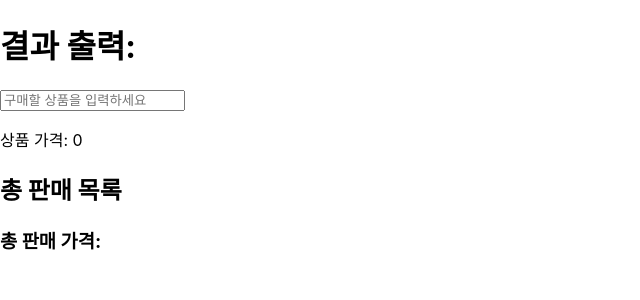
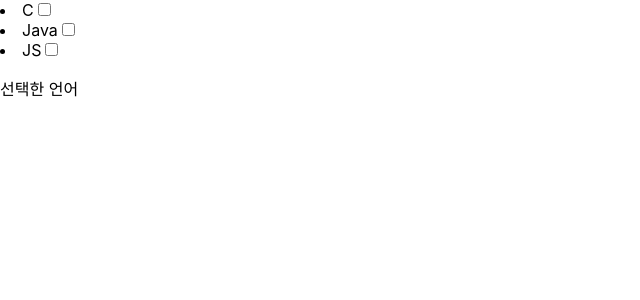
Before and after one commit to scminy0527-rgb/back_react_study, a React (Create React App) app: page / in a window 1280 px wide. Shown: the top 300 px of the page, without its empty margins (0-640 px from the left). Built offline with nearby package versions, Linux system fonts and the light colour scheme.

Commit message:
feat: checkbox

```diff
--- a/src/App.js
+++ b/src/App.js
@@ -1,10 +1,10 @@
 import "./App.css";
-import ProductContainer from "./map/store/ProductContainer";
+import CheckboxContainer from "./map/store/CheckboxContainer";
 
 function App() {
   return (
     <>
-      <ProductContainer />
+      <CheckboxContainer />
     </>
   );
 }
--- /dev/null
+++ b/src/map/store/Checkbox.jsx
@@ -0,0 +1,14 @@
+import React from "react";
+
+const Checkbox = ({ language, onSelected }, key) => {
+  // 체크박스 열 정의
+  const checkboxRow = (
+    <li key={key}>
+      <span>{language}</span>
+      <input type="checkbox" value={language} onChange={onSelected} />
+    </li>
+  );
+  return checkboxRow;
+};
+
+export default Checkbox;
--- /dev/null
+++ b/src/map/store/CheckboxContainer.jsx
@@ -0,0 +1,55 @@
+import React, { useState } from "react";
+import Checkbox from "./Checkbox";
+
+// 사용자가 클릭한 체크박스의 value를 화면에 출력
+// 상용자가 체크박스를 해제하면 value도 화면에서 제거
+// 단 화면에 출력하는 결과는 li태그의 리스트로 출력한다. (문자열 사용X)
+// 완료 후 li태는 컴포넌트로 분리
+const CheckboxContainer = () => {
+  const languages = ["C", "Java", "JS"];
+
+  // 사용자가 선택 한 언어 담는 상태 (초기값: 빈 상태)
+  const [selectedLanguages, setLanguageList] = useState([]);
+
+  // 각 체크박스 했을 때 할 동작 정의
+  // 하위 컴포넌트 에서수행 할 동작
+  const onSelectListener = (e) => {
+    // 먼저 체크 했을 때 값 잘 표시되나 보기
+    if (e.target.checked) {
+      // 체크가 된거기에 선택된거에 추가
+      setLanguageList([...selectedLanguages, e.target.defaultValue]);
+    } else {
+      // 기존에 선택된 거는 선택 해제
+      setLanguageList(
+        selectedLanguages.filter(
+          (language) => language !== e.target.defaultValue,
+        ),
+      );
+
+      // splice 는 문제 존재
+    }
+
+    // 결과 테스트
+    console.log(`선택 결과: ${selectedLanguages}`);
+  };
+
+  // 체크박스 컴포넌트 정의
+  const checkBoxes = languages.map((language, i) => (
+    <Checkbox language={language} onSelected={onSelectListener} key={i} />
+  ));
+
+  // 선택 된 언어들 표시
+  const selectResult = selectedLanguages.map((language) => (
+    <li>
+      <div>{language}</div>
+    </li>
+  ));
+  return (
+    <div>
+      {checkBoxes} <p>선택한 언어</p>
+      <ul>{selectResult}</ul>
+    </div>
+  );
+};
+
+export default CheckboxContainer;
```
